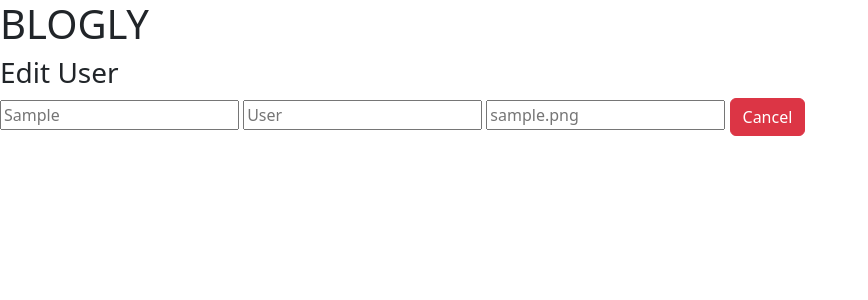
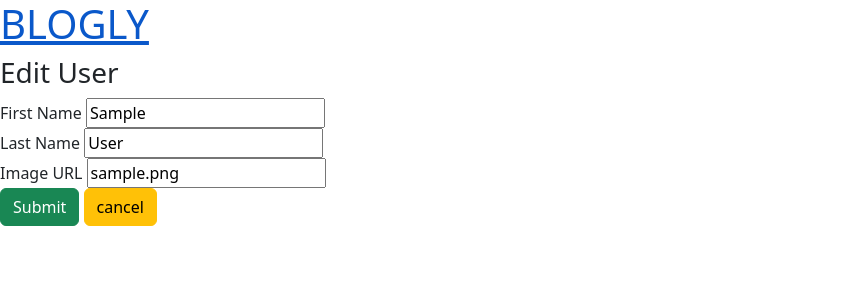
Before and after one commit to essssss/26-sql-alchemy-exercises, a Flask app: page /1/edit in a window 1280 px wide. Shown: the top 300 px of the page, without its empty margins (0-868 px from the left). Run offline with Flask 3, Linux system fonts and the light colour scheme; tables that the repository leaves empty hold one stand-in row (values such as "Sample post").

Commit message:
basic skeleton of app is finished

```diff
--- a/app.py
+++ b/app.py
@@ -48,9 +48,45 @@ def show_user(user_id):
     return render_template("user-details.html", user=user)
 
 
+@app.route("/<int:user_id>", methods=["POST"])
+def edit_user(user_id):
+    """Edit a user's details"""
+    user = User.query.get_or_404(user_id)
+
+    if request.form["first_name"]:
+        user.first_name = request.form["first_name"]
+    if request.form["last_name"]:
+        user.last_name = request.form["last_name"]
+    if request.form["image_url"]:
+        user.image_url = request.form["image_url"]
+
+    db.session.add(user)
+    db.session.commit()
+
+    return redirect(f"/{user.id}")
+
+
+@app.route("/<int:user_id>/delete")
+def show_delete_confirmation(user_id):
+    """request confirmation to delete user"""
+    user = User.query.get_or_404(user_id)
+
+    return render_template("delete.html", user=user)
+
+
+@app.route("/<int:user_id>/delete", methods=["POST"])
+def delete_user(user_id):
+    user = User.query.get_or_404(user_id)
+
+    db.session.delete(user)
+    db.session.commit()
+
+    return redirect("/")
+
+
 @app.route("/<int:user_id>/edit")
-def edit_user(user_id):
-    """edit a user's details"""
+def show_edit_user_form(user_id):
+    """Show a form to edit a user's details"""
 
     user = User.query.get_or_404(user_id)
     return render_template("edit-user.html", user=user)
--- a/templates/base.html
+++ b/templates/base.html
@@ -12,7 +12,7 @@
         <title>Blogly</title>
     </head>
     <body>
-        <h1>BLOGLY</h1>
+        <h1><a href="/">BLOGLY</a></h1>
         {% block content %} {% endblock %}
         <script
             src="https://cdn.jsdelivr.net/npm/bootstrap@5.2.3/dist/js/bootstrap.min.js"
--- a/templates/edit-user.html
+++ b/templates/edit-user.html
@@ -1,12 +1,29 @@
 {% extends 'base.html' %} {% block content %}
 <h3>Edit User</h3>
-<form action="/" method="POST">
-    <input type="text" name="first_name" placeholder="{{ user.first_name }}" />
+<form action="/{{ user.id }}" method="POST">
+    <label>First Name</label>
+    <input type="text" name="first_name" value="{{ user.first_name }}" /><br />
+    <label>Last Name</label>
+    <input type="text" name="last_name" value="{{ user.last_name }}" /><br />
+    <label>Image URL</label>
+    <input type="text" name="image_url" value="{{ user.image_url }}" /><br />
 
-    <input type="text" name="last_name" placeholder="{{ user.last_name }}" />
+    <button
+        type="submit"
+        formmethod="post"
+        formaction="/{{ user.id }}"
+        class="btn btn-success"
+    >
+        Submit
+    </button>
+    <button
+        type="submit"
+        formmethod="get"
+        formaction="/{{ user.id }}"
+        class="btn btn-warning"
+    >
+        cancel
+    </button>
+</form>
 
-    <input type="text" name="image_url" placeholder="{{ user.image_url }}" />
-
-    <button href="/" type="button" class="btn btn-danger">Cancel</button>
-</form>
 {% endblock %}
```
Also changed, not shown: templates/delete.html (added, +17 -0 lines), templates/user-details.html (+4 -3 lines).
